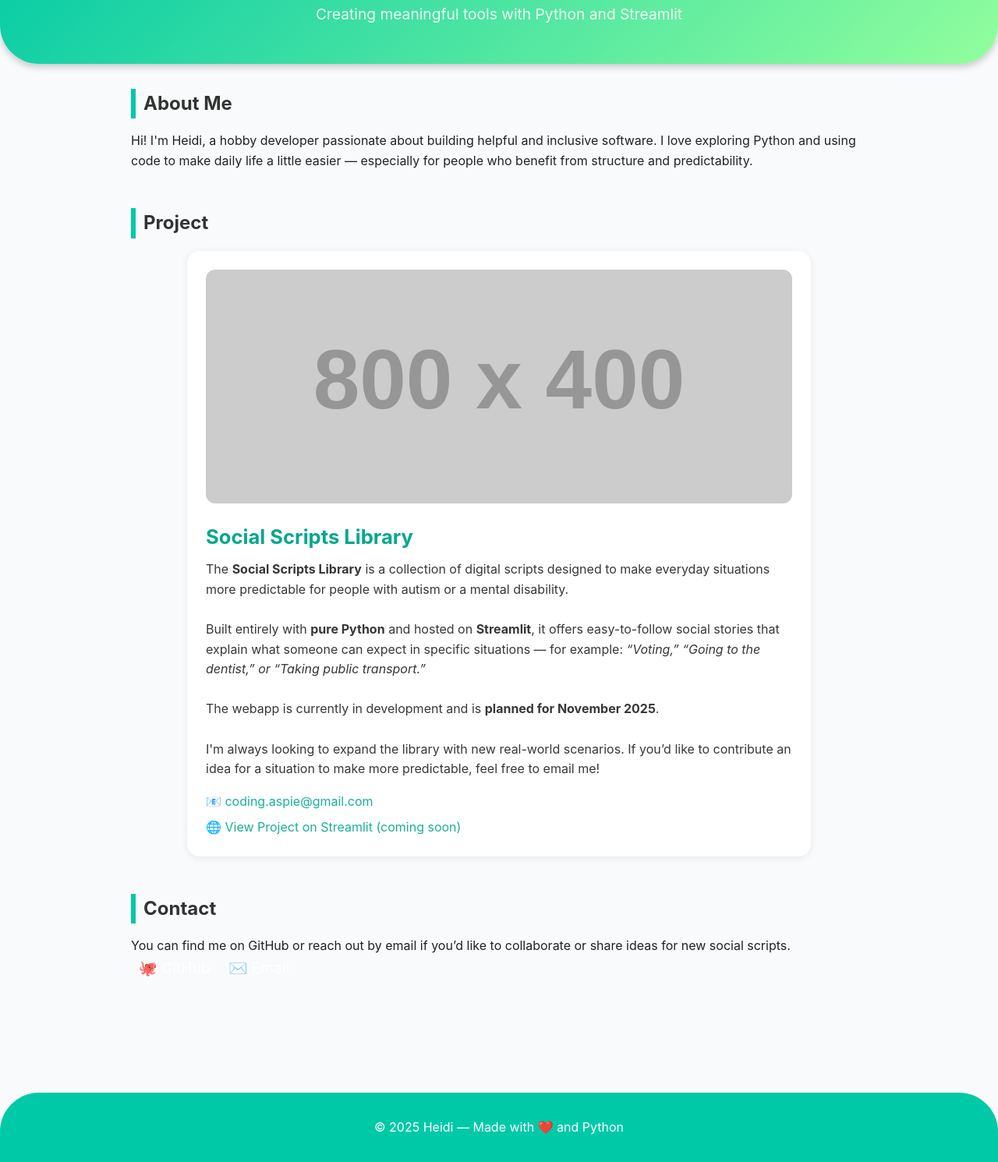
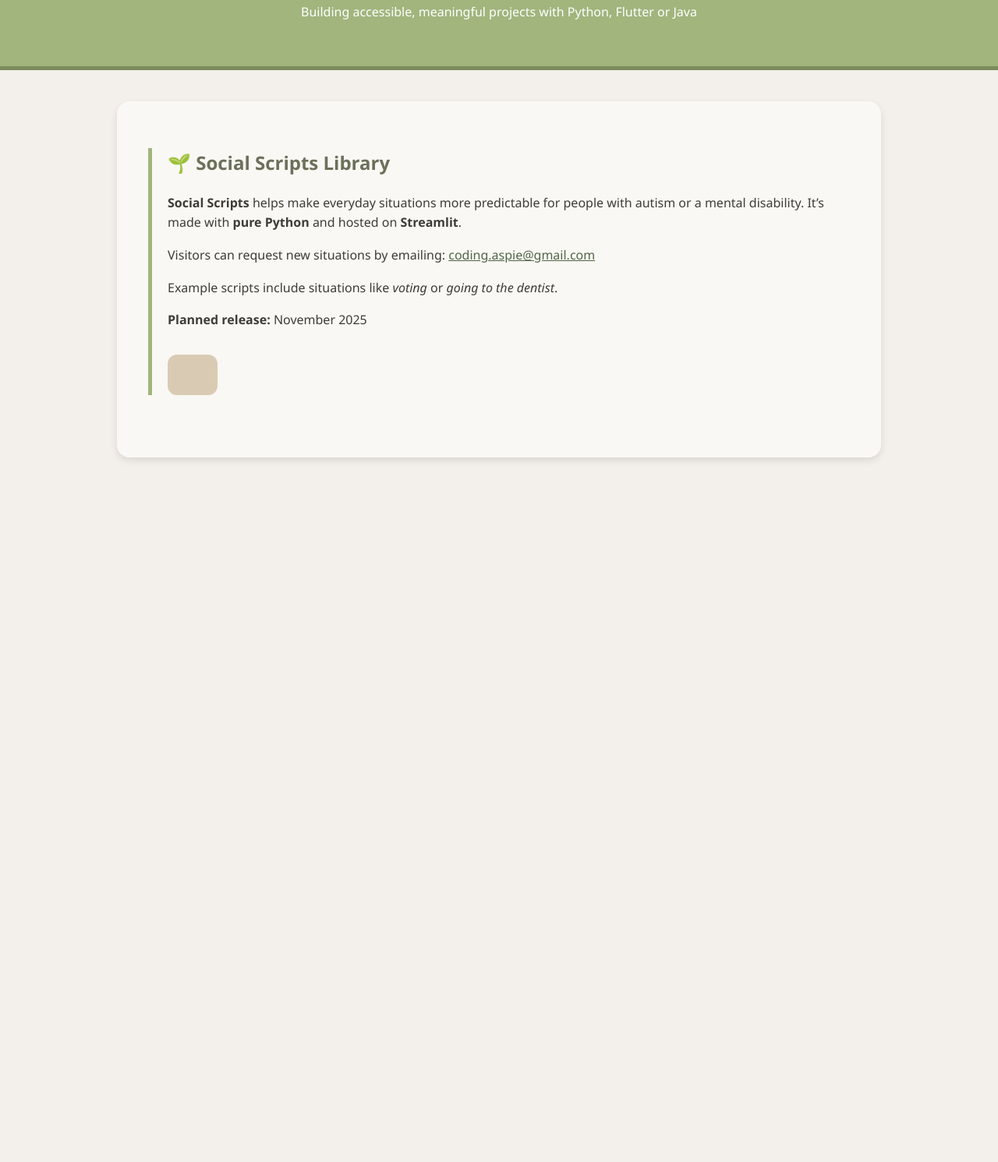
Before and after one commit to merlijne77/heididziedzic.github.io, a plain HTML site: page index.html in a window 1280 px wide. Shown: the part 117-1608 px from the top of the page at 78% size. After the commit the page ends 800 px from the top, so only its background shows below. Drawn offline with Linux system fonts and the light colour scheme; placeholder pictures from the web are drawn by us.

Commit message:
Revise HTML structure and styling for index.html
Updated the title and meta description in the head section. Changed styling for body, header, main, and footer elements. Added project details and contact information.

```diff
--- a/index.html
+++ b/index.html
@@ -4,185 +4,111 @@
   <meta name="google-site-verification" content="4hjwnOirgLVdq_q5MO0pD72HFLN1QoO66spvQTnBso8" />
   <meta charset="UTF-8" />
   <meta name="viewport" content="width=device-width, initial-scale=1.0" />
-  <title>Heidi's Dev Projects</title>
+  <meta name="description" content="Projects by Merlijne77 – hobby developer building accessible software like Social Scripts." />
+  <title>Merlijne77 | Hobby Developer</title>
+
+  <!-- Earth-tone color palette -->
   <style>
-    * {
+    body {
+      font-family: 'Segoe UI', sans-serif;
+      background-color: #f3efea; /* warm light beige */
+      color: #3e3c36; /* soft dark brown */
       margin: 0;
       padding: 0;
-      box-sizing: border-box;
-      font-family: "Inter", sans-serif;
-    }
-
-    body {
-      background-color: #f9fafb;
-      color: #222;
       line-height: 1.6;
     }
 
     header {
-      background: linear-gradient(135deg, #00c9a7, #92fe9d);
-      color: white;
-      padding: 3rem 1rem;
+      background-color: #a1b57d; /* olive green */
+      color: #fff;
+      padding: 40px 20px;
       text-align: center;
-      border-bottom-left-radius: 50px;
-      border-bottom-right-radius: 50px;
-      box-shadow: 0 4px 10px rgba(0,0,0,0.2);
+      border-bottom: 5px solid #7c8c5d; /* darker olive */
     }
 
     header h1 {
-      font-size: 2.5rem;
-      margin-bottom: 0.5rem;
-    }
-
-    header p {
-      font-size: 1.2rem;
-      opacity: 0.9;
+      margin: 0;
+      font-size: 2.5em;
+      letter-spacing: 1px;
     }
 
     main {
-      padding: 2rem 10%;
-      max-width: 1200px;
-      margin: auto;
-    }
-
-    section {
-      margin-bottom: 3rem;
+      max-width: 900px;
+      margin: 40px auto;
+      background-color: #faf8f4; /* slightly lighter beige */
+      border-radius: 16px;
+      box-shadow: 0 4px 10px rgba(0,0,0,0.1);
+      padding: 40px;
     }
 
     h2 {
-      margin-bottom: 1rem;
-      border-left: 6px solid #00c9a7;
-      padding-left: 10px;
-      color: #333;
+      color: #6c705a; /* muted olive-gray */
     }
 
-    .project-card {
-      background: white;
-      border-radius: 16px;
-      padding: 1.5rem;
-      box-shadow: 0 2px 10px rgba(0,0,0,0.08);
-      transition: transform 0.2s ease, box-shadow 0.2s ease;
-      max-width: 800px;
-      margin: auto;
+    a {
+      color: #4f6647;
     }
 
-    .project-card:hover {
-      transform: translateY(-4px);
-      box-shadow: 0 6px 16px rgba(0,0,0,0.1);
+    .project {
+      margin-bottom: 40px;
+      border-left: 5px solid #a1b57d;
+      padding-left: 20px;
     }
 
-    .project-card img {
-      width: 100%;
-      height: 300px;
-      object-fit: cover;
+    .github-button {
+      display: inline-flex;
+      align-items: center;
+      gap: 10px;
+      background-color: #d9cbb3; /* sand beige */
+      color: #3e3c36; /* earthy brown text */
+      text-decoration: none;
+      padding: 12px 18px;
       border-radius: 12px;
-      margin-bottom: 1rem;
+      font-weight: bold;
+      font-size: 18px;
+      margin-top: 15px;
+      transition: background-color 0.3s, transform 0.2s;
     }
 
-    .project-card h3 {
-      margin-bottom: 0.5rem;
-      color: #00a78e;
-      font-size: 1.6rem;
-    }
-
-    .project-card p {
-      font-size: 1rem;
-      opacity: 0.9;
+    .github-button:hover {
+      background-color: #c9b89f;
+      transform: translateY(-2px);
     }
 
     footer {
       text-align: center;
-      padding: 2rem 1rem;
-      background-color: #00c9a7;
+      padding: 30px;
+      background-color: #a1b57d;
       color: white;
-      border-top-left-radius: 50px;
-      border-top-right-radius: 50px;
-      margin-top: 4rem;
-    }
-
-    .social-links a {
-      color: white;
-      text-decoration: none;
-      margin: 0 0.6rem;
-      font-size: 1.2rem;
-      transition: opacity 0.3s;
-    }
-
-    .social-links a:hover {
-      opacity: 0.8;
-    }
-
-    @media (max-width: 600px) {
-      header h1 {
-        font-size: 2rem;
-      }
-      main {
-        padding: 2rem;
-      }
+      border-top: 5px solid #7c8c5d;
+      margin-top: 40px;
     }
   </style>
 </head>
+
 <body>
   <header>
-    <h1>Heidi — Hobby Developer</h1>
-    <p>Creating meaningful tools with Python and Streamlit</p>
+    <h1>Merlijne77 | Hobby Developer</h1>
+    <p>Building accessible, meaningful projects with Python, Flutter or Java</p>
   </header>
 
   <main>
-    <section>
-      <h2>About Me</h2>
+    <section class="project">
+      <h2>🌱 Social Scripts Library</h2>
       <p>
-        Hi! I'm Heidi, a hobby developer passionate about building helpful and inclusive
-        software. I love exploring Python and using code to make daily life a little easier —
-        especially for people who benefit from structure and predictability.
+        <strong>Social Scripts</strong> helps make everyday situations more predictable for people with autism or a mental disability.
+        It’s made with <b>pure Python</b> and hosted on <b>Streamlit</b>.
       </p>
-    </section>
+      <p>
+        Visitors can request new situations by emailing:
+        <a href="mailto:coding.aspie@gmail.com">coding.aspie@gmail.com</a>
+      </p>
+      <p>
+        Example scripts include situations like <em>voting</em> or <em>going to the dentist</em>.
+      </p>
+      <p><strong>Planned release:</strong> November 2025</p>
 
-    <section>
-      <h2>Project</h2>
-      <div class="project-card">
-        <img src="https://placehold.co/800x400?text=Social+Scripts+Library" alt="Social Scripts Library project" />
-        <h3>Social Scripts Library</h3>
-        <p>
-          The <strong>Social Scripts Library</strong> is a collection of digital scripts
-          designed to make everyday situations more predictable for people with autism
-          or a mental disability.
-          <br><br>
-          Built entirely with <strong>pure Python</strong> and hosted on <strong>Streamlit</strong>,
-          it offers easy-to-follow social stories that explain what someone can expect
-          in specific situations — for example:
-          <em>“Voting,” “Going to the dentist,” or “Taking public transport.”</em>
-          <br><br>
-          The webapp is currently in development and is <strong>planned for November 2025</strong>.
-          <br><br>
-          I'm always looking to expand the library with new real-world scenarios.
-          If you’d like to contribute an idea for a situation to make more predictable,
-          feel free to email me!
-        </p>
-        <p style="margin-top: 1rem;">
-          📧 <a href="mailto:coding.aspie@gmail.com" style="color:#00a78e; text-decoration:none;">coding.aspie@gmail.com</a>
-        </p>
-        <p style="margin-top: 0.5rem;">
-          🌐 <a href="#" style="color:#00a78e; text-decoration:none;">View Project on Streamlit (coming soon)</a>
-        </p>
-      </div>
-    </section>
-
-    <section>
-      <h2>Contact</h2>
-      <p>
-        You can find me on GitHub or reach out by email if you’d like to collaborate
-        or share ideas for new social scripts.
-      </p>
-      <div class="social-links">
-        <a href="https://github.com/merlijne77" target="_blank">🐙 GitHub</a>
-        <a href="mailto:coding.aspie@gmail.com">✉️ Email</a>
-      </div>
-    </section>
-  </main>
-
-  <footer>
-    <p>© 2025 Heidi — Made with ❤️ and Python</p>
-  </footer>
-</body>
-</html>
+      <!-- GitHub Button -->
+      <a class="github-button" href="https://github.com/merlijne77" target="_blank">
+        <svg xmlns="http://www.w3.org/2000/svg" viewBox="0 0 24 24" fill="#3e3c36" width="28" height="28">
+          <path d="M12 .5C5.65.5.5 5.65.5 12c0 5.09 3.29 9.41 7.86 10.94.57.1.78-.25.78-.55 0-.27-.01-1.16-.02-2.1-3.2.7-3.87-1.54-3.87-1.54-.52-1.31-1.28-1.66-1.28-1.66-1.05-.72.08-.7.08-.7 1.17.08 1.78 1.2 1.78 1.2 1.03 1.76 2.7 1.25 3.36.96.1-.75.4-1.25.72-1.54-2.56-.29-5.26-1.28-5.26-5.68 0-1.25.45-2.28 1.18-3.09-.12-.29-.51-1.46.11-3.04 0 0 .96-.31 3.14 1.18a10.8 10.8 0 0 1 2.86-.38c.97 0 1.94.13 2.86.38 2.17-1.49 3.13-1.18 3.13-1.18.62 1.58.24 2.75.12 3.04.73.81 1.18 1.84 1.18 3.09 0 4.42-2.7 5.38-5.27 5.67.41.35.78 1.05.78 2.12 0 1.53-.01 2.77-.01 3.15 0 .3.2.65.79.54A10.53 10.53 0 0 0 23.5 12C23.5
```
